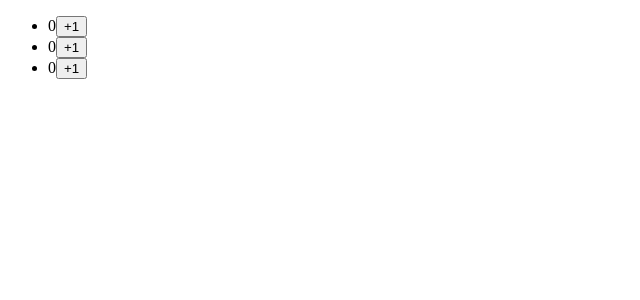
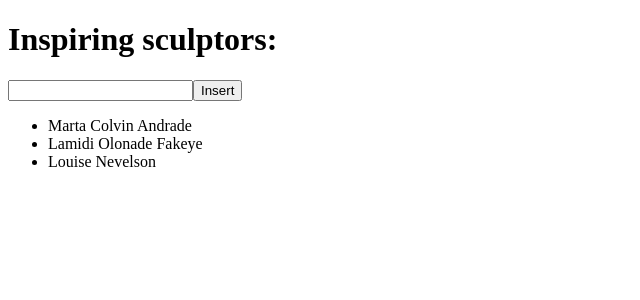
Before and after one commit to hayetmnasrighabri/reactjs, a React (Create React App) app: page / in a window 1280 px wide. Shown: the top 300 px of the page, without its empty margins (0-640 px from the left). Built offline with nearby package versions, Linux system fonts and the light colour scheme.

Commit message:
Insérer dans un tableau

```diff
--- a/src/App.js
+++ b/src/App.js
@@ -1,37 +1,44 @@
 import { useState } from 'react';
 
-let initialCounters = [
-  0, 0, 0
+let nextId = 3;
+const initialArtists = [
+  { id: 0, name: 'Marta Colvin Andrade' },
+  { id: 1, name: 'Lamidi Olonade Fakeye'},
+  { id: 2, name: 'Louise Nevelson'},
 ];
 
-export default function CounterList() {
-  const [counters, setCounters] = useState(
-    initialCounters
+export default function List() {
+  const [name, setName] = useState('');
+  const [artists, setArtists] = useState(
+    initialArtists
   );
 
-  function handleIncrementClick(index) {
-    const nextCounters = counters.map((c, i) => {
-      if (i === index) {
-        // Increment the clicked counter
-        return c + 1;
-      } else {
-        // The rest haven't changed
-        return c;
-      }
-    });
-    setCounters(nextCounters);
+  function handleClick() {
+    const insertAt = 1;
+    const nextArtists = [
+      ...artists.slice(0, insertAt),
+      { id: nextId++, name: name },
+      ...artists.slice(insertAt)
+    ];
+    setArtists(nextArtists);
+    setName('');
   }
 
   return (
-    <ul>
-      {counters.map((counter, i) => (
-        <li key={i}>
-          {counter}
-          <button onClick={() => {
-            handleIncrementClick(i);
-          }}>+1</button>
-        </li>
-      ))}
-    </ul>
+    <>
+      <h1>Inspiring sculptors:</h1>
+      <input
+        value={name}
+        onChange={e => setName(e.target.value)}
+      />
+      <button onClick={handleClick}>
+        Insert
+      </button>
+      <ul>
+        {artists.map(artist => (
+          <li key={artist.id}>{artist.name}</li>
+        ))}
+      </ul>
+    </>
   );
 }
```
